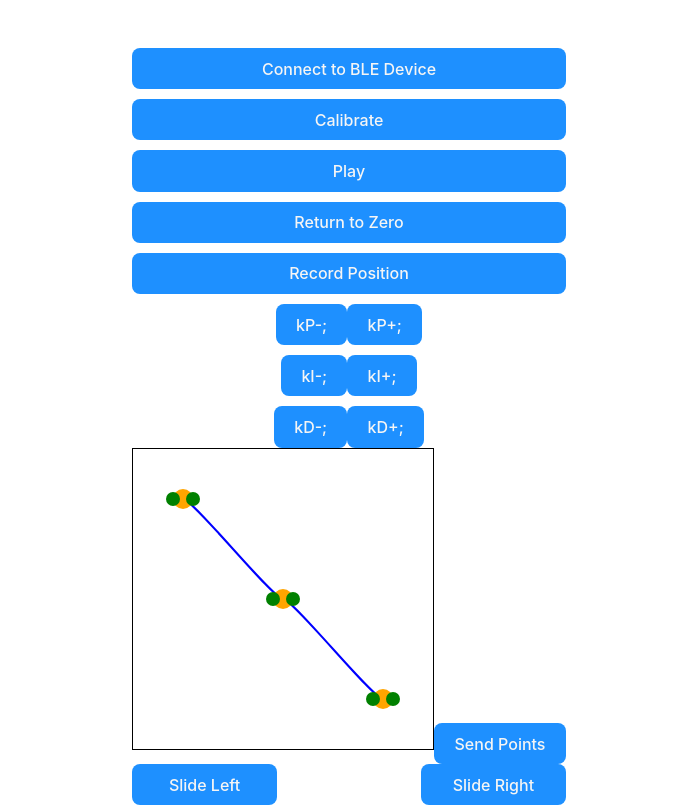
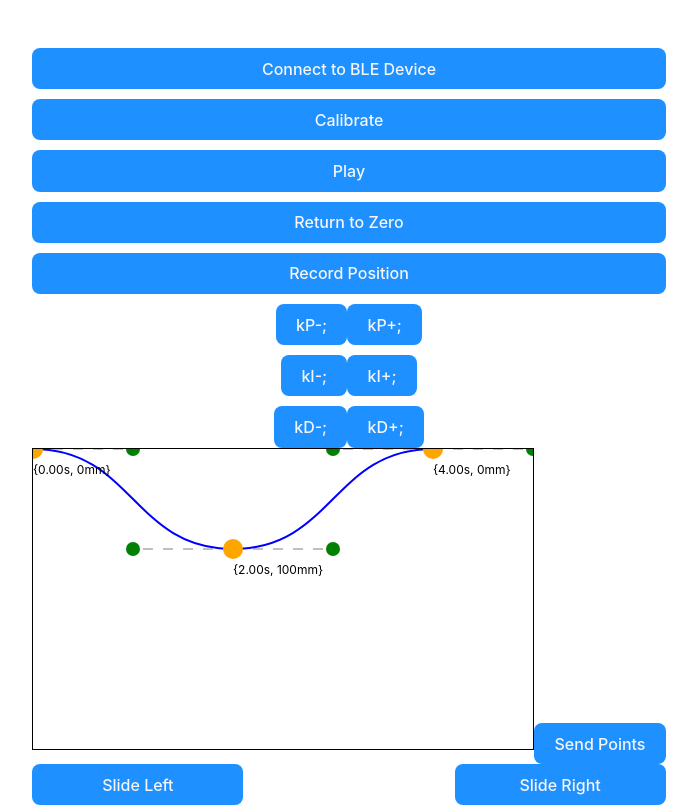
Before and after one commit to SkyeMohlin/BTCameraSliderApp, a React (Vite) app in the folder BTCameraSliderApp/: page / in a window 1280 px wide. Shown: the top 807 px of the page, without its empty margins (291-988 px from the left). Built offline with nearby package versions, Linux system fonts and the light colour scheme.

Commit message:
Refactored bezier editor

```diff
--- a/BTCameraSliderApp/src/components/BezierCurve.tsx
+++ b/BTCameraSliderApp/src/components/BezierCurve.tsx
@@ -2,12 +2,12 @@ import React, { useState, useEffect } from "react";
 import useBluetoothData from "../useBluetoothData";
 
 export interface Point {
-  x: number;
-  y: number;
-  inTx: number;
-  inTy: number;
-  outTx: number;
-  outTy: number;
+  time: number;
+  pos: number;
+  inTTime: number;
+  inTPos: number;
+  outTTime: number;
+  outTPos: number;
   joinedTangents: boolean;
 }
 
@@ -16,30 +16,30 @@ const BezierCurve: React.FC = () => {
 
   const [points, setPoints] = useState<Point[]>([
     {
-      x: 50,
-      y: 50,
-      inTx: 40,
-      inTy: 50,
-      outTx: 60,
-      outTy: 50,
+      time: 0,
+      pos: 0,
+      inTTime: -1,
+      inTPos: 0,
+      outTTime: 1,
+      outTPos: 0,
       joinedTangents: true,
     },
     {
-      x: 150,
-      y: 150,
-      inTx: 140,
-      inTy: 150,
-      outTx: 160,
-      outTy: 150,
+      time: 2,
+      pos: 100,
+      inTTime: -1,
+      inTPos: -0,
+      outTTime: 1,
+      outTPos: 0,
       joinedTangents: true,
     },
     {
-      x: 250,
-      y: 250,
-      inTx: 240,
-      inTy: 250,
-      outTx: 260,
-      outTy: 250,
+      time: 4,
+      pos: 0,
+      inTTime: -1,
+      inTPos: -0,
+      outTTime: 1,
+      outTPos: 0,
       joinedTangents: true,
     },
   ]);
@@ -65,9 +65,41 @@ const BezierCurve: React.FC = () => {
     }
 
     return {
-      x: clientX - svg.left,
-      y: clientY - svg.top,
+      x: (clientX - svg.left) / tScale,
+      y: (clientY - svg.top) / pScale,
     };
+  };
+
+  const pScale: number = 1;
+  const tScale: number = 100;
+
+  const scaledPoint = (
+    inPoint: Point,
+    posScale: number = pScale,
+    timeScale: number = tScale
+  ) => {
+    const outPoint: Point = {
+      time: inPoint.time,
+      pos: inPoint.pos,
+      inTTime: inPoint.inTTime,
+      inTPos: inPoint.inTPos,
+      outTTime: inPoint.outTTime,
+      outTPos: inPoint.outTPos,
+      joinedTangents: inPoint.joinedTangents,
+    };
+
+    outPoint.pos *= posScale;
+    outPoint.time *= timeScale;
+    outPoint.inTPos *= posScale;
+    outPoint.inTPos += outPoint.pos;
+    outPoint.inTTime *= timeScale;
+    outPoint.inTTime += outPoint.time;
+    outPoint.outTPos *= posScale;
+    outPoint.outTPos += outPoint.pos;
+    outPoint.outTTime *= timeScale;
+    outPoint.outTTime += outPoint.time;
+
+    return outPoint;
   };
 
   const onMouseDown = (
@@ -87,41 +119,28 @@ const BezierCurve: React.FC = () => {
       const { pointIndex, type } = draggingPoint;
       const newPoints = [...points];
       const { x: newX, y: newY } = getCoordinates(e);
-
       if (type === "anchor") {
-        const deltaX = newX - newPoints[pointIndex].x;
-        const deltaY = newY - newPoints[pointIndex].y;
-        newPoints[pointIndex].x = newX;
-        newPoints[pointIndex].y = newY;
-
-        newPoints[pointIndex].inTx += deltaX;
-        newPoints[pointIndex].inTy += deltaY;
-        newPoints[pointIndex].outTx += deltaX;
-        newPoints[pointIndex].outTy += deltaY;
+        newPoints[pointIndex].time = newX;
+        newPoints[pointIndex].pos = newY;
       } else if (type === "in-tangent") {
-        const restrictedInTx = Math.min(newX, newPoints[pointIndex].x);
-        newPoints[pointIndex].inTx = restrictedInTx;
-        newPoints[pointIndex].inTy = newY;
-
+        const deltaX = newX - newPoints[pointIndex].time;
+        const deltaY = newY - newPoints[pointIndex].pos;
+        newPoints[pointIndex].inTTime = deltaX;
+        newPoints[pointIndex].inTPos = deltaY;
         if (newPoints[pointIndex].joinedTangents) {
-          const deltaX = newPoints[pointIndex].x - newPoints[pointIndex].inTx;
-          const deltaY = newPoints[pointIndex].y - newPoints[pointIndex].inTy;
-          newPoints[pointIndex].outTx = newPoints[pointIndex].x + deltaX;
-          newPoints[pointIndex].outTy = newPoints[pointIndex].y + deltaY;
+          newPoints[pointIndex].outTTime = -newPoints[pointIndex].inTTime;
+          newPoints[pointIndex].outTPos = -newPoints[pointIndex].inTPos;
         }
       } else if (type === "out-tangent") {
-        const restrictedOutTx = Math.max(newX, newPoints[pointIndex].x);
-        newPoints[pointIndex].outTx = restrictedOutTx;
-        newPoints[pointIndex].outTy = newY;
-
+        const deltaX = newX - newPoints[pointIndex].time;
+        const deltaY = newY - newPoints[pointIndex].pos;
+        newPoints[pointIndex].outTTime = deltaX;
+        newPoints[pointIndex].outTPos = deltaY;
         if (newPoints[pointIndex].joinedTangents) {
-          const deltaX = newPoints[pointIndex].x - newPoints[pointIndex].outTx;
-          const deltaY = newPoints[pointIndex].y - newPoints[pointIndex].outTy;
-          newPoints[pointIndex].inTx = newPoints[pointIndex].x + deltaX;
-          newPoints[pointIndex].inTy = newPoints[pointIndex].y + deltaY;
+          newPoints[pointIndex].inTTime = -newPoints[pointIndex].outTTime;
+          newPoints[pointIndex].inTPos = -newPoints[pointIndex].outTPos;
         }
       }
-
       setPoints(newPoints);
     }
   };
@@ -133,23 +152,18 @@ const BezierCurve: React.FC = () => {
   const onDoubleClickAnchor = (index: number) => {
     const newPoints = [...points];
     newPoints[index].joinedTangents = !newPoints[index].joinedTangents;
-
     if (newPoints[index].joinedTangents) {
-      const deltaX = newPoints[index].x - newPoints[index].inTx;
-      const deltaY = newPoints[index].y - newPoints[index].inTy;
-      newPoints[index].outTx = newPoints[index].x + deltaX;
-      newPoints[index].outTy = newPoints[index].y + deltaY;
+      newPoints[index].outTTime = -newPoints[index].inTTime;
+      newPoints[index].outTPos = -newPoints[index].inTPos;
     }
-
     setPoints(newPoints);
   };
 
   const drawCurve = (i: number) => {
-    return `M ${points[i].x},${points[i].y} C ${points[i].outTx},${
-      points[i].outTy
-    } ${points[i + 1].inTx},${points[i + 1].inTy} ${points[i + 1].x},${
-      points[i + 1].y
-    }`;
+    const p1 = scaledPoint(points[i]);
+    const p2 = scaledPoint(points[i + 1]);
+
+    return `M ${p1.time},${p1.pos} C ${p1.outTTime},${p1.outTPos} ${p2.inTTime},${p2.inTPos} ${p2.time},${p2.pos}`;
   };
 
   useEffect(() => {
@@ -179,20 +193,23 @@ const BezierCurve: React.FC = () => {
   return (
     <>
       <svg
-        width="300"
+        width="500"
         height="300"
         style={{ border: "1px solid black" }}
         onMouseMove={onMouseMove}
         onMouseUp={onMouseUp}
       >
         {/* Path that represents the cubic Bézier curve */}
-        {points.map((p, i) => (
+        {points.map((p, i) => {
+          const point: Point = scaledPoint(p);
+
+          return (
             <React.Fragment key={i}>
               <line
-              x1={p.x}
-              y1={p.y}
-              x2={p.inTx}
-              y2={p.inTy}
+                x1={point.time}
+                y1={point.pos}
+                x2={point.inTTime}
+                y2={point.inTPos}
                 stroke="gray"
                 strokeWidth={2}
                 strokeOpacity={0.5}
@@ -200,10 +217,10 @@ const BezierCurve: React.FC = () => {
               />
 
               <line
-              x1={p.x}
-              y1={p.y}
-              x2={p.outTx}
-              y2={p.outTy}
+                x1={point.time}
+                y1={point.pos}
+                x2={point.outTTime}
+                y2={point.outTPos}
                 stroke="gray"
                 strokeWidth={2}
                 strokeOpacity={0.5}
@@ -220,8 +237,8 @@ const BezierCurve: React.FC = () => {
               )}
 
               <circle
-              cx={p.x}
-              cy={p.y}
+                cx={point.time}
+                cy={point.pos}
                 r={10}
                 fill="orange"
                 onMouseDown={(e) => onMouseDown(i, "anchor", e)}
@@ -230,8 +247,8 @@ const BezierCurve: React.FC = () => {
               />
 
               <circle
-              cx={p.inTx}
-              cy={p.inTy}
+                cx={point.inTTime}
+                cy={point.inTPos}
                 r={7}
                 fill="green"
                 onMouseDown={(e) => onMouseDown(i, "in-tangent", e)}
@@ -239,21 +256,31 @@ const BezierCurve: React.FC = () => {
               />
 
               <circle
-              cx={p.outTx}
-              cy={p.outTy}
+                cx={point.outTTime}
+                cy={point.outTPos}
                 r={7}
                 fill="green"
                 onMouseDown={(e) => onMouseDown(i, "out-tangent", e)}
                 onTouchStart={(e) => onMouseDown(i, "out-tangent", e)}
               />
+
+              <text
+                x={point.time}
+                y={point.pos + 25}
+                fontSize={12}
+                fill="black"
+              >
+                {`{${p.time.toFixed(2)}s, ${p.pos.toFixed(0)}mm}`}
+              </text>
             </React.Fragment>
-        ))}
+          );
+        })}
       </svg>
       <button
         onClick={() => {
           let stringPoints: string = "";
           points.forEach((p) => {
-            stringPoints = stringPoints.concat(`{x: ${p.x}, y: ${p.y},}`);
+            stringPoints = stringPoints.concat(`{x: ${p.time}, y: ${p.pos},}`);
           });
 
           sendData("string", "XAxisPoints", stringPoints);
```
Lines whose indentation alone changed are shown as unchanged.
